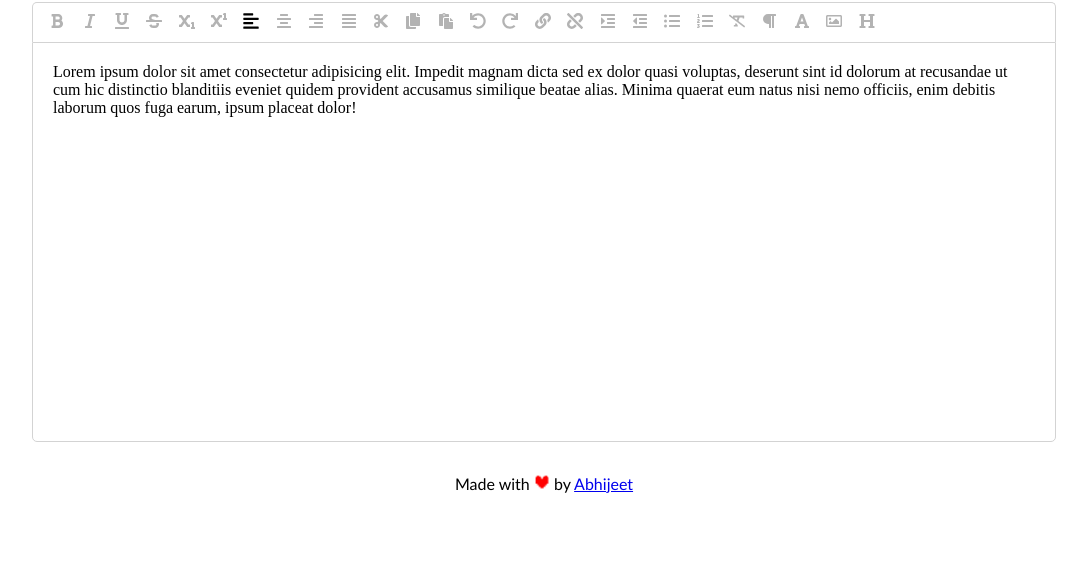
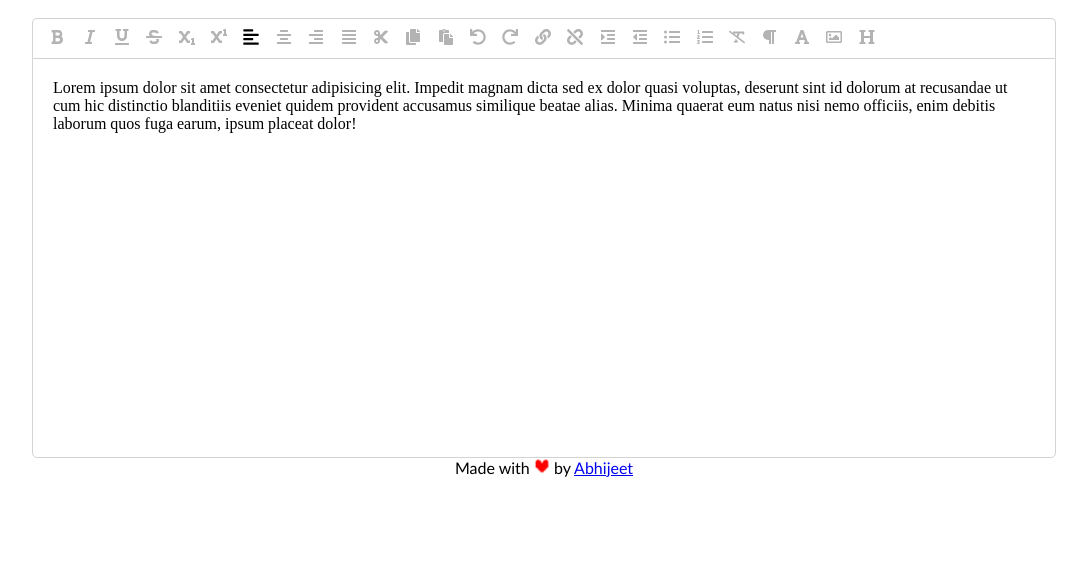
Before and after one commit to abhijeet-saxena/wysiwyg, a website with bundled scripts: page src/index.html in a window 1280 px wide. Shown: the part 234-800 px from the top of the page, without its empty margins (96-1183 px from the left). Built offline with nearby package versions, Linux system fonts and the light colour scheme.

Commit message:
feat(app): Organise HTML structure

```diff
--- a/src/index.html
+++ b/src/index.html
@@ -9,7 +9,6 @@
 </head>
 
 <body>
-  <main>
   <header>
     <span data-fullform="hat">W</span>
     <span data-fullform="ou">Y</span>
@@ -20,6 +19,7 @@
     <span data-fullform="et">G</span>
     <span style="display:inline-block;padding-left: 2rem">Editor</span>
   </header>
+  <main>
     <div class="toolbar">
     </div>
     <div class="editor" contenteditable="">
@@ -28,9 +28,9 @@
       similique beatae alias. Minima quaerat eum natus nisi nemo officiis, enim debitis laborum quos fuga earum, ipsum
       placeat dolor!
     </div>
+
   </main>
-
-  <footer style='margin-top: 2rem'>
+  <footer>
     Made with
     <svg width="20" height="20">
       <path d="M2 0h2v1h2v1h1v2h2V2h1V1h2V0h2v1h1v1h1v8h-2v2h-2v2h-2v2H6v-2H4v-2H2v-2H0V2h1V1h1V0z" fill="red" />
```
Lines whose indentation alone changed are shown as unchanged.
